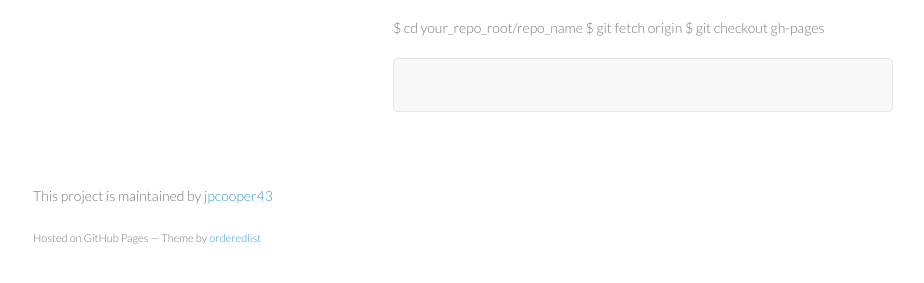
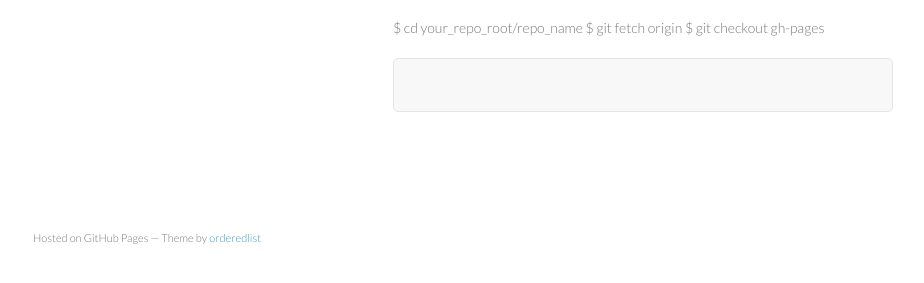
Before and after one commit to jpcooper43/jpcooper43.github.io, a plain HTML site: page index.html in a window 1280 px wide. Shown: the part 483-766 px from the top of the page, without its empty margins (177-1101 px from the left). Drawn offline with Linux system fonts and the light colour scheme.

Commit message:
Update index.html

```diff
--- a/index.html
+++ b/index.html
@@ -3,7 +3,7 @@
   <head>
     <meta charset="utf-8">
     <meta http-equiv="X-UA-Compatible" content="chrome=1">
-    <title>MOREUNO by jpcooper43</title>
+    <title>MOREUNO</title>
 
     <link rel="stylesheet" href="stylesheets/styles.css">
     <link rel="stylesheet" href="stylesheets/pygment_trac.css">
@@ -46,7 +46,6 @@ $ git checkout gh-pages</p>
 </code></pre>
       </section>
       <footer>
-        <p>This project is maintained by <a href="https://github.com/jpcooper43">jpcooper43</a></p>
         <p><small>Hosted on GitHub Pages &mdash; Theme by <a href="https://github.com/orderedlist">orderedlist</a></small></p>
       </footer>
     </div>
```
